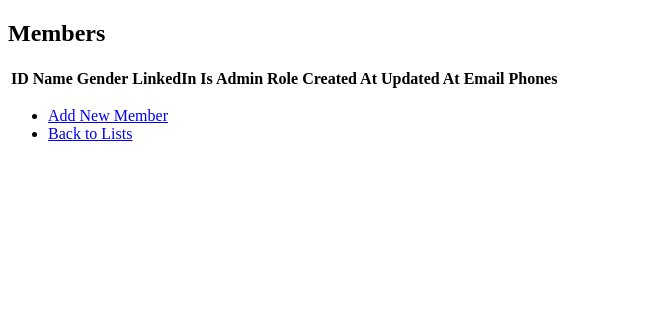
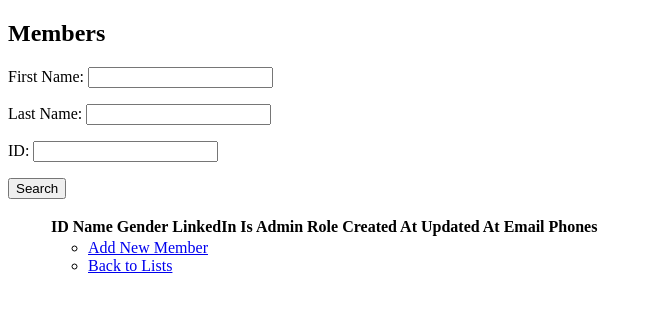
Before and after one commit to hedyehwaisi/TAF, a Django app: page /lists/members/ in a window 1280 px wide. Shown: the top 312 px of the page, without its empty margins (0-652 px from the left). Run offline with Django 5.2, Linux system fonts and the light colour scheme; lists and menus that the app fills with data are empty.

Commit message:
search commited

```diff
--- a/Database/forms.py
+++ b/Database/forms.py
@@ -64,3 +64,9 @@ class InviteRequestForm(forms.ModelForm):
     class Meta:
         model = InviteRequest
         fields = '__all__'
+
+
+class MemberSearchForm(forms.Form):
+    first_name = forms.CharField(label='First Name', max_length=100, required=False)
+    last_name = forms.CharField(label='Last Name', max_length=100, required=False)
+    member_id = forms.IntegerField(label='ID', required=False)
--- a/Database/templates/create/create_assistance.html
+++ b/Database/templates/create/create_assistance.html
@@ -10,5 +10,6 @@
     {{ form.as_p }}
     <button type="submit">Save</button>
 </form>
+<a href="{% url 'assistances' %}">Cancel</a>
 </body>
 </html>
--- a/Database/templates/create/create_course.html
+++ b/Database/templates/create/create_course.html
@@ -10,5 +10,6 @@
     {{ form.as_p }}
     <button type="submit">Save</button>
 </form>
+<a href="{% url 'courses' %}">Cancel</a>
 </body>
 </html>
--- a/Database/templates/create/create_grade.html
+++ b/Database/templates/create/create_grade.html
@@ -10,5 +10,6 @@
     {{ form.as_p }}
     <button type="submit">Save</button>
 </form>
+<a href="{% url 'grades' %}">Cancel</a>
 </body>
 </html>
--- a/Database/templates/create/create_group.html
+++ b/Database/templates/create/create_group.html
@@ -10,5 +10,6 @@
     {{ form.as_p }}
     <button type="submit">Save</button>
 </form>
+<a href="{% url 'groups' %}">Cancel</a>
 </body>
 </html>
--- a/Database/templates/create/create_invite_request.html
+++ b/Database/templates/create/create_invite_request.html
@@ -10,5 +10,6 @@
     {{ form.as_p }}
     <button type="submit">Save</button>
 </form>
+<a href="{% url 'invite_requests' %}">Cancel</a>
 </body>
 </html>
--- a/Database/templates/create/create_member.html
+++ b/Database/templates/create/create_member.html
@@ -10,5 +10,6 @@
         {{ form.as_p }}
         <button type="submit">Save</button>
     </form>
+    <a href="{% url 'members' %}">Cancel</a>
 </body>
 </html>
--- a/Database/templates/create/create_professor.html
+++ b/Database/templates/create/create_professor.html
@@ -10,5 +10,6 @@
         {{ form.as_p }}
         <button type="submit">Save</button>
     </form>
+    <a href="{% url 'professors' %}">Cancel</a>
 </body>
 </html>
--- a/Database/templates/create/create_student.html
+++ b/Database/templates/create/create_student.html
@@ -10,5 +10,6 @@
         {{ form.as_p }}
         <button type="submit">Save</button>
     </form>
+    <a href="{% url 'students' %}">Cancel</a>
 </body>
 </html>
--- a/Database/templates/create/create_ta.html
+++ b/Database/templates/create/create_ta.html
@@ -10,5 +10,6 @@
         {{ form.as_p }}
         <button type="submit">Save</button>
     </form>
+    <a href="{% url 'tas' %}">Cancel</a>
 </body>
 </html>
--- a/Database/templates/list/members.html
+++ b/Database/templates/list/members.html
@@ -6,6 +6,12 @@
 <body>
     <h2>Members</h2>
 
+    <form method="get">
+        {{ form.as_p }}
+        <button type="submit">Search</button>
+    </form>
+
+    <ul>
     <table>
         <thead>
             <tr>
--- a/Database/views.py
+++ b/Database/views.py
@@ -1,7 +1,8 @@
 from django.shortcuts import render, redirect, get_object_or_404, reverse
 from .forms import MemberForm, MemberPhoneForm, MemberEmailForm, StudentForm, ProfessorForm, TAForm, CourseForm, \
-    GroupForm, AssistanceForm, GradeForm, GroupActivitiesForm, InviteRequestForm
+    GroupForm, AssistanceForm, GradeForm, GroupActivitiesForm, InviteRequestForm, MemberSearchForm
 from .models import Member, Student, TA, Professor, Course, Group, Assistance, Grade, InviteRequest, MemberPhone, MemberEmail
+from django.db.models import Q
 
 
 # Homepage view
@@ -67,13 +68,33 @@ def delete_member(request, member_id):
     return render(request, 'delete/delete_member.html', {'member': member})
 
 
+# def members(request):
+
+#     members = Member.objects.all()
+#     phones = MemberPhone.objects.all()
+#     emails = MemberEmail.objects.all()
+
+#     return render(request, 'list/members.html', {'members': members, 'phones': phones, 'emails': emails})
+
 def members(request):
-
+    form = MemberSearchForm(request.GET)
     members = Member.objects.all()
     phones = MemberPhone.objects.all()
     emails = MemberEmail.objects.all()
+    if form.is_valid():
+        first_name = form.cleaned_data.get('first_name')
+        last_name = form.cleaned_data.get('last_name')
+        member_id = form.cleaned_data.get('member_id')
 
-    return render(request, 'list/members.html', {'members': members, 'phones': phones, 'emails': emails})
+        if first_name:
+            members = members.filter(first_name__icontains=first_name)
+        if last_name:
+            members = members.filter(last_name__icontains=last_name)
+        if member_id:
+            members = members.filter(id=member_id)
+
+    return render(request, 'list/members.html', {'members': members, 'form': form, 'phones': phones, 'emails': emails})
+
 
 
 # def member_phone_list(request):
@@ -350,6 +371,8 @@ def delete_invite_request(request, invite_request_id):
         return redirect('invite_requests')
     return render(request, 'delete/delete_invite_request.html', {'invite_request': invite_request})
 
+
+
 # # Group Activities views
 # def create_group_activities(request):
 #     if request.method == 'POST':
```
